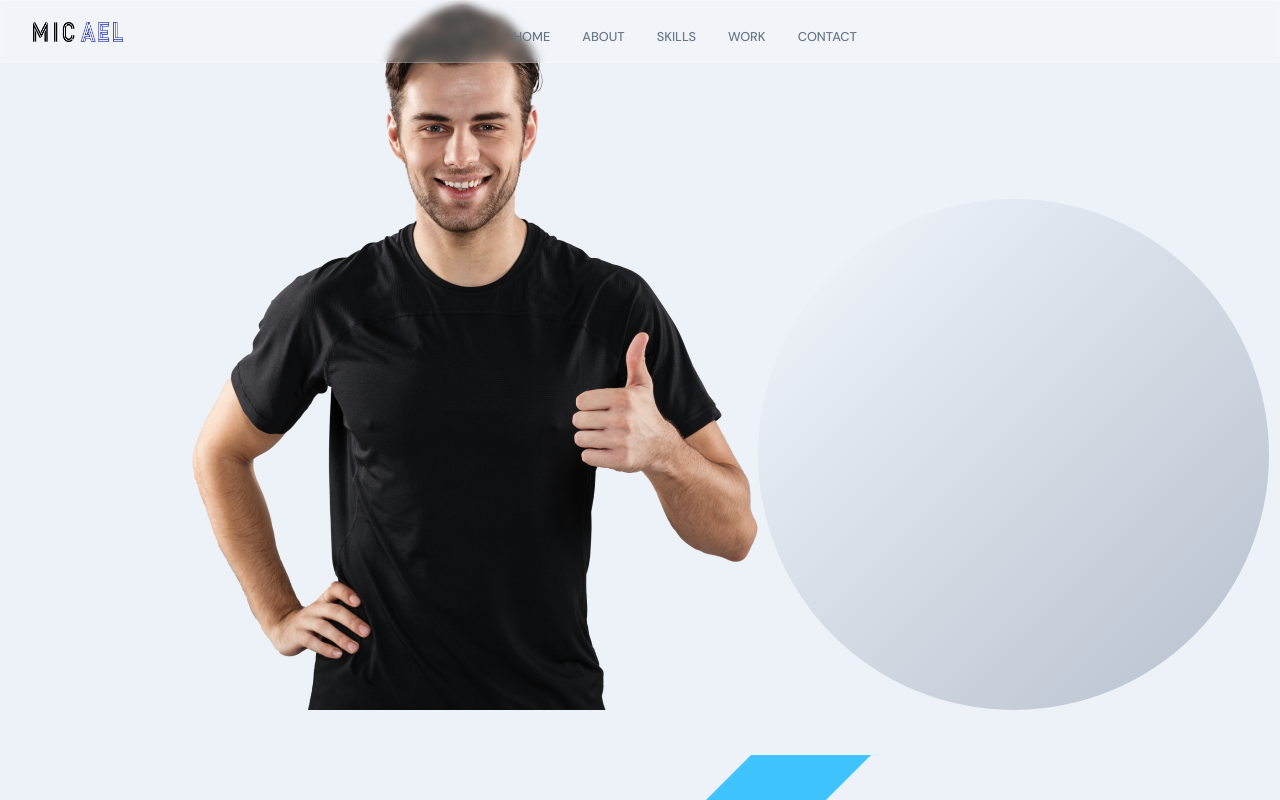
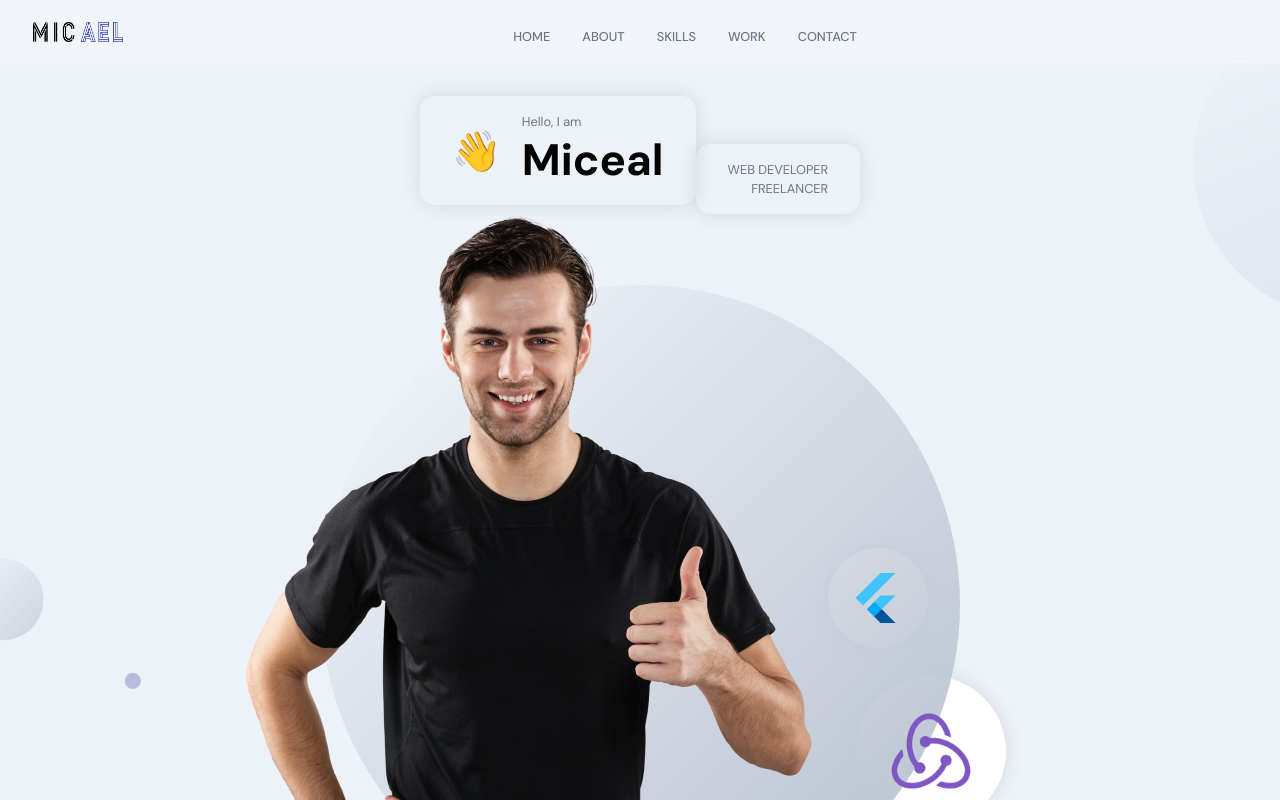
Before and after one commit to brytebee/bee-portfolio, a React (Create React App) app: page / in a window 1280 px wide. Shown: the top 800 px of the page. Built offline with nearby package versions, Linux system fonts and the light colour scheme.

Commit message:
:lipstick: Update Header.scss
Added styling rules

```diff
--- a/src/container/Header/Header.scss
+++ b/src/container/Header/Header.scss
@@ -0,0 +1,189 @@
+#home {
+  position: relative;
+  background: url('../../assets/bgIMG.png');
+  background-size: cover;
+  background-repeat: repeat;
+  background-position: center;
+
+  .app__wrapper {
+    padding: 0;
+
+    .copyright {
+      display: none;
+    }
+  }
+}
+
+.app__header {
+  flex: 1;
+  width: 100%;
+  height: 100%;
+  flex-direction: row;
+
+  padding: 6rem 2rem 0;
+
+  @media screen and (min-width: 2000px) {
+    padding-top: 8rem;
+  }
+
+  @media screen and (min-width: 1200px) {
+    flex-direction: column;
+  }
+
+  @media screen and (min-width: 450px) {
+    padding: 6rem 1rem 2rem;
+  }
+}
+
+.app__header-info {
+  flex: 0.65;
+  display: flex;
+  flex-direction: column;
+  justify-content: flex-start;
+  align-items: flex-start;
+  height: 100%;
+
+  @media screen and (min-width: 2000px) {
+    width: 100%;
+    margin-right: 0;
+  }
+}
+
+.app__header-badge {
+  width: 100%;
+  display: flex;
+  justify-content: flex-end;
+
+  .badge-cmp,
+  .tag-cmp {
+    padding: 1rem 2rem;
+    border: var(--white-color);
+    border-radius: 15px;
+    flex-direction: row;
+    width: auto;
+
+    box-shadow: 0 0 20px rgba(0, 0, 0, 0.1);
+  }
+
+  .tag-cmp {
+    flex-direction: column;
+    margin-top: 3rem;
+
+    p {
+      width: 100%;
+      text-transform: uppercase;
+      text-align: right;
+    }
+  }
+
+  span {
+    font-size: 2.5rem;
+
+    @media screen and (min-width: 2000px) {
+      font-size: 5rem;
+    }
+  }
+
+  @media screen and (min-width: 1200px) {
+    justify-content: flex-start;
+    align-items: flex-start;
+  }
+}
+
+.app__header-circles {
+  flex: 0.75;
+  display: flex;
+  flex-direction: column;
+  justify-content: space-evenly;
+  align-items: flex-start;
+  height: 100%;
+  margin-left: 1rem;
+
+  div {
+    width: 100px;
+    height: 100px;
+    border-radius: 50%;
+
+    background: var(--white-color);
+    box-shadow: 0px 0px 20px rgba(0, 0, 0, 0.1);
+
+    img {
+      width: 60%;
+      height: 60%;
+    }
+  }
+
+  div:nth-child(1) {
+    width: 100px;
+    height: 100px;
+  }
+
+  div:nth-child(2) {
+    margin: 1.75rem;
+    width: 150px;
+    height: 150px;
+  }
+
+  div:nth-child(3) {
+    width: 70px;
+    height: 70px;
+  }
+
+  @media screen and (min-width: 2000px) {
+    div:nth-child(2) {
+      width: 400px;
+      height: 400px;
+    }
+
+    div:nth-child(3) {
+      width: 170px;
+      height: 170px;
+    }
+
+    div:nth-child(1) {
+      width: 200px;
+      height: 200px;
+    }
+  }
+
+  @media screen and (max-width: 1200px) {
+    width: 100%;
+    flex-direction: row;
+    flex-wrap: wrap;
+    margin-left: 0;
+
+    div {
+      margin: 2rem;
+    }
+  }
+}
+
+.app__header-img {
+  flex: 1;
+  height: 100%;
+
+  display: flex;
+  justify-content: flex-end;
+  align-items: flex-end;
+  position: relative;
+
+  img {
+    width: 100%;
+    object-fit: contain;
+    z-index: 1;
+  }
+
+  .overlay_circle {
+    position: absolute;
+    left: 0;
+    right: 0;
+    bottom: 0;
+    z-index: 0;
+    width: 100%;
+    height: 90%;
+  }
+
+  @media screen and (max-width: 1200px) {
+    margin: 2rem 0;
+  }
+}
```
